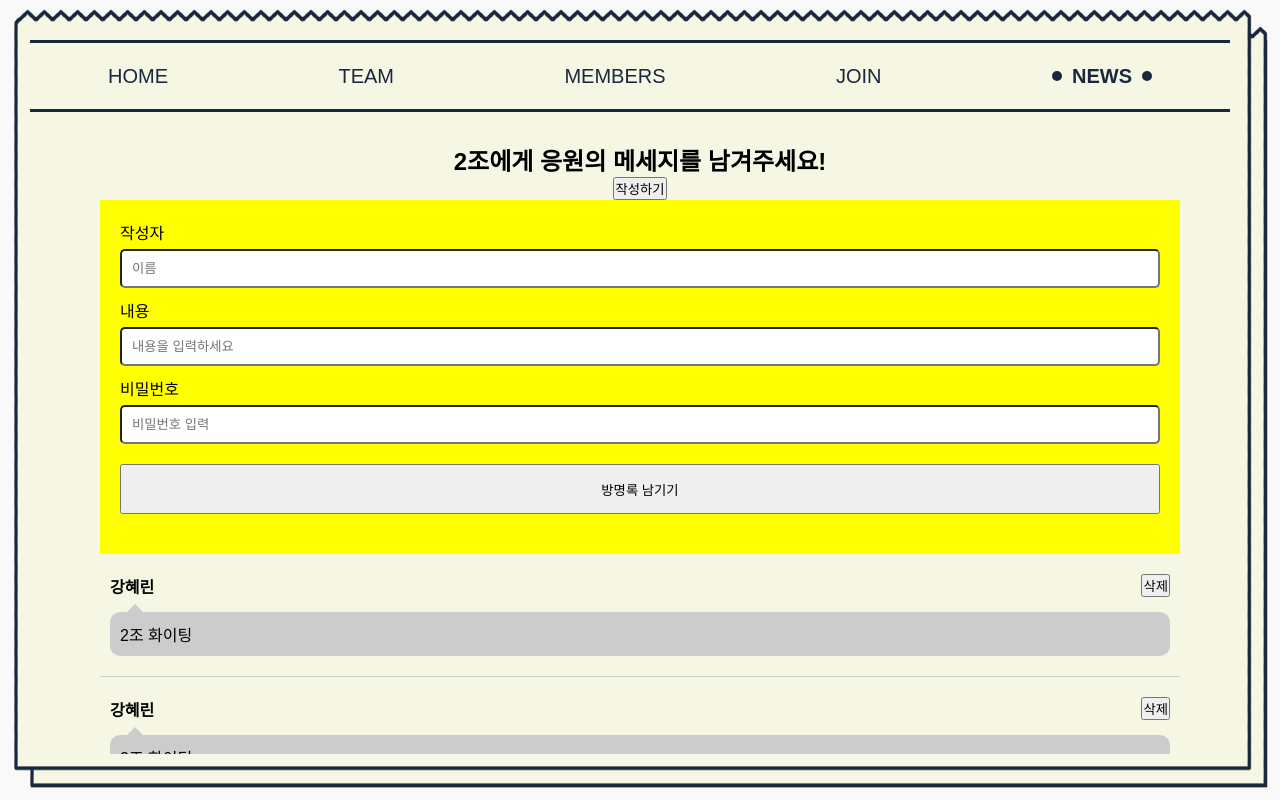
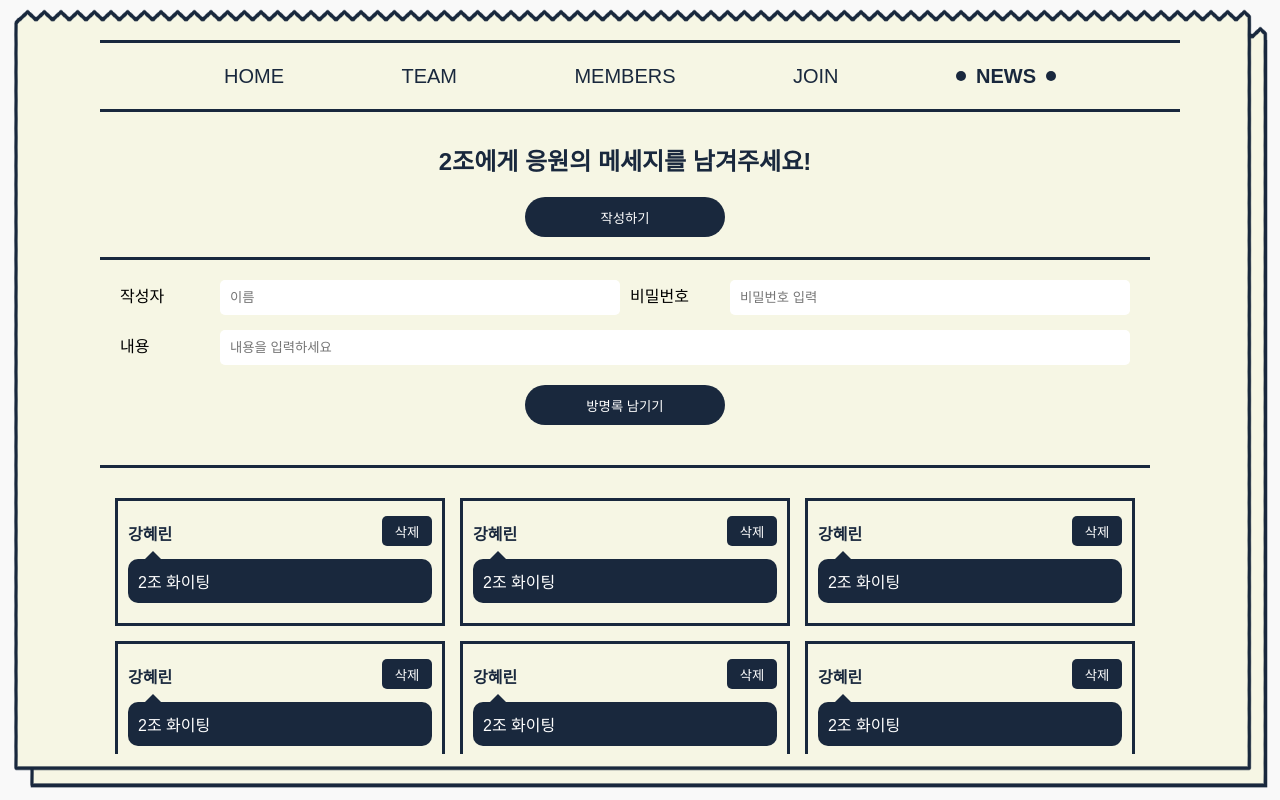
Before and after one commit to Get2Knowyou/weare2, a plain HTML site: page miniproject/visitors.html in a window 1280 px wide. Both pictures are taken after a click on the button "작성하기". Drawn offline with Linux system fonts and the light colour scheme.

Commit message:
방명록 스타일 수정

```diff
--- a/miniproject/visitors.css
+++ b/miniproject/visitors.css
@@ -1,23 +1,29 @@
 button:hover { cursor: pointer;}
 
-#sendMsg { background: yellow; padding: 20px;}
-#sendMsg > * { width: 100%; }
-#sendMsg div + div { margin-top: 10px; }
-#sendMsg .inputForm > * { width: 100%; }
-#sendMsg .inputForm label { display: block; text-align: left; margin-bottom:5px}
-#sendMsg .inputForm input { padding: 10px; border-radius: 5px;}
-#sendMsg button { margin: 20px 0; height: 50px;}
+#sendMsg { border-top: 3px solid #19283d; border-bottom: 3px solid #19283d; margin-bottom: 30px; padding: 20px;}
+#sendMsg .inputForm { display: flex; align-items: center;}
+#sendMsg .inputForm label { width: 100px; display: block; text-align: left; margin-bottom:5px}
+#sendMsg .inputForm input { border: none; width: calc(100% - 100px); padding: 10px; border-radius: 5px;}
+
 #sendMsg {  height: 0; opacity: 0; transition: height 1s ease-out, transform 1s ease-out; }
 #sendMsg.disBlock { height: fit-content; opacity: 1;}
+#sendMsg .flex-area {display: flex; flex-wrap: wrap; gap: 10px;margin-bottom: 15px;}
+#sendMsg .flex-area .inputForm {flex: 1;}
+.visitors .title{color:#19283d;}
+.visitors button {background:#19283d; color:#fff; width: 200px; height: 40px; border: none; border-radius: 20px; display: flex; align-items: center;justify-content: center; margin: 20px auto;}
+.visitors button:hover{background: transparent; border: 2px solid #19283d; color: #19283d;}
+#commentList { display: flex; align-items: center;  flex-wrap: wrap; gap: 15px; padding-left: 15px;align-items: stretch; }
+#commentList li { list-style: none; padding: 20px 10px; position: relative;
+    border: 3px solid #19283d;
+    width: calc(100% / 3 - 15px);
+}
 
-#commentList li { list-style: none; padding: 20px 10px; position: relative; }
-#commentList li button { position: absolute; top: 20px; right: 10px;}
-#commentList li + li {border-top: 1px solid #ccc; }
-#commentList li p { text-align: left; }
+#commentList li button { position: absolute; margin: 0; top: 15px; right: 10px; width: 50px; height: 30px; border-radius: 5px;}
+#commentList li p { text-align: left; color: #19283d; }
 #commentList li p.name { font-weight: 600; }
 #commentList li p.memo {
-    width: 100%; background:#ccc; padding: 10px; border-radius: 10px; margin-top: 14px;
-    position: relative;
+    width: 100%; background:#19283d; padding: 10px; border-radius: 10px; margin-top: 14px;
+    position: relative; color:#fff; word-wrap:break-word
 }
 #commentList li p.memo:after{
     content: "";
@@ -26,37 +32,53 @@ button:hover { cursor: pointer;}
     left: 15px;
     border-width: 10px;
     border-style: solid;
-    border-color: transparent transparent #ccc transparent;
+    border-color: transparent transparent #19283d transparent;
+}
 
+
+/**공통**/
+.visitors{
+    padding-right: 30px;
+    margin:0 auto; width: 90%;
+    height: 85%;
+    overflow-y: scroll;
 }
-/**공통**/
+::-webkit-scrollbar {
+    display: block;
+    width: 12px;
+}
+
+::-webkit-scrollbar-thumb {
+    background-color: #888;
+    border-radius: 10px;
+}
+
+::-webkit-scrollbar-thumb:hover {
+    background-color: #555;
+}
+
 body{
     background-image: url('./image/bg.png');
-    height: 100vh;
+    height: 100%;
     background-size: 100% 100%;
     background-position: center center;
     background-repeat: no-repeat;
+    position: relative;
 
 }
 
 .header{
     background: transparent;
-    height:10%;
+    height:10%; width: 90%;
     border-top: 3px solid #19283d;
     border-bottom: 3px solid #19283d;
     color: #19283d;
+    margin: 0 auto;
     margin-bottom: 30px;
-    transform :translateX(-10px)
 }
-.header ul { display: flex; align-items: center; justify-content: space-between; width:90%;}
+.header ul { display: flex; align-items: center; justify-content: space-between; width:80%;}
 .header ul li { list-style: none;display: flex; align-items: center; justify-content: center;  }
 .header ul li a { text-decoration: none; color: #19283d; font-size: 20px;}
 .header ul li.on{ gap: 10px; font-weight: 600;}
 .header ul li.on::before{content: "";width: 10px; height: 10px; border-radius: 100%; display: inline-block; background-color: #19283d;}
 .header ul li.on::after{content: "";width: 10px; height: 10px; border-radius: 100%; display: inline-block; background-color: #19283d;}
-
-
-.visitors{ margin:0 auto; width: 90%; height: 85%;
-    overflow: hidden;
-    overflow-y: scroll;
-}
--- a/miniproject/visitors.html
+++ b/miniproject/visitors.html
@@ -1,5 +1,6 @@
 <!DOCTYPE html>
 <html lang="en">
+
 <head>
   <meta charset="UTF-8" />
   <meta name="viewport" content="width=device-width, initial-scale=1.0" />
@@ -8,6 +9,7 @@
   <link rel="stylesheet" href="./visitors.css" />
 
 </head>
+
 <body>
   <!--공통부분 start-->
   <!--
@@ -52,14 +54,21 @@
       </ul>
     </header>
     <div class="visitors">
-        <h2>2조에게 응원의 메세지를 남겨주세요!</h2>
+      <h2 class="title">2조에게 응원의 메세지를 남겨주세요!</h2>
 
       <button id="openWrite">작성하기</button>
 
       <form name="send-msg" id="sendMsg">
+        <div class="flex-area">
           <div class="inputForm">
             <label for="userId">작성자</label>
             <input type="text" name="" id="userId" placeholder="이름">
+          </div>
+
+          <div class="inputForm">
+            <label for="userPw">비밀번호</label>
+            <input type="password" name="" id="userPw" placeholder="비밀번호 입력">
+          </div>
         </div>
 
         <div class="inputForm">
@@ -67,10 +76,7 @@
           <input type="textarea" id="msg" placeholder="내용을 입력하세요">
         </div>
 
-            <div class="inputForm">
-                <label for="userPw">비밀번호</label>
-                <input type="password" name="" id="userPw" placeholder="비밀번호 입력">
-            </div>
+
 
         <button type="submit">방명록 남기기</button>
 
@@ -136,12 +142,12 @@
 
 <script>
   //방명록 작성 폼 보이게 하기기
-    document.getElementById("openWrite").addEventListener("click", function(){
+  document.getElementById("openWrite").addEventListener("click", function () {
     document.getElementById("sendMsg").classList.toggle('disBlock');
   })
 
   //방명록 작성
-    const gestForm = document.getElementById("sendMsg").addEventListener("submit", function(e){
+  const gestForm = document.getElementById("sendMsg").addEventListener("submit", function (e) {
     //alert('확인')
     //폼 제출 막기
     e.preventDefault();
@@ -153,7 +159,7 @@
 
 
     //유효성 검사
-        if(userId && msg && userPw){
+    if (userId && msg && userPw) {
       //컴포넌트 생성
       const msgHtml = document.createElement("li");
       msgHtml.innerHTML = `
@@ -162,16 +168,16 @@
                 <button>삭제</button>
             `;
       document.getElementById("commentList").prepend(msgHtml);
-        }else{
-            if(!userId){
+    } else {
+      if (!userId) {
         alert("작성자를 입력하세요.");
         return;
       }
-            if(!msg){
+      if (!msg) {
         alert("내용을 입력하세요.");
         return;
       }
-            if(!userPw){
+      if (!userPw) {
         alert("비밀번호를 입력하세요.");
         return;
       }
@@ -190,4 +196,5 @@
 
 
 </script>
+
 </html>
```
Lines whose indentation alone changed are shown as unchanged.
